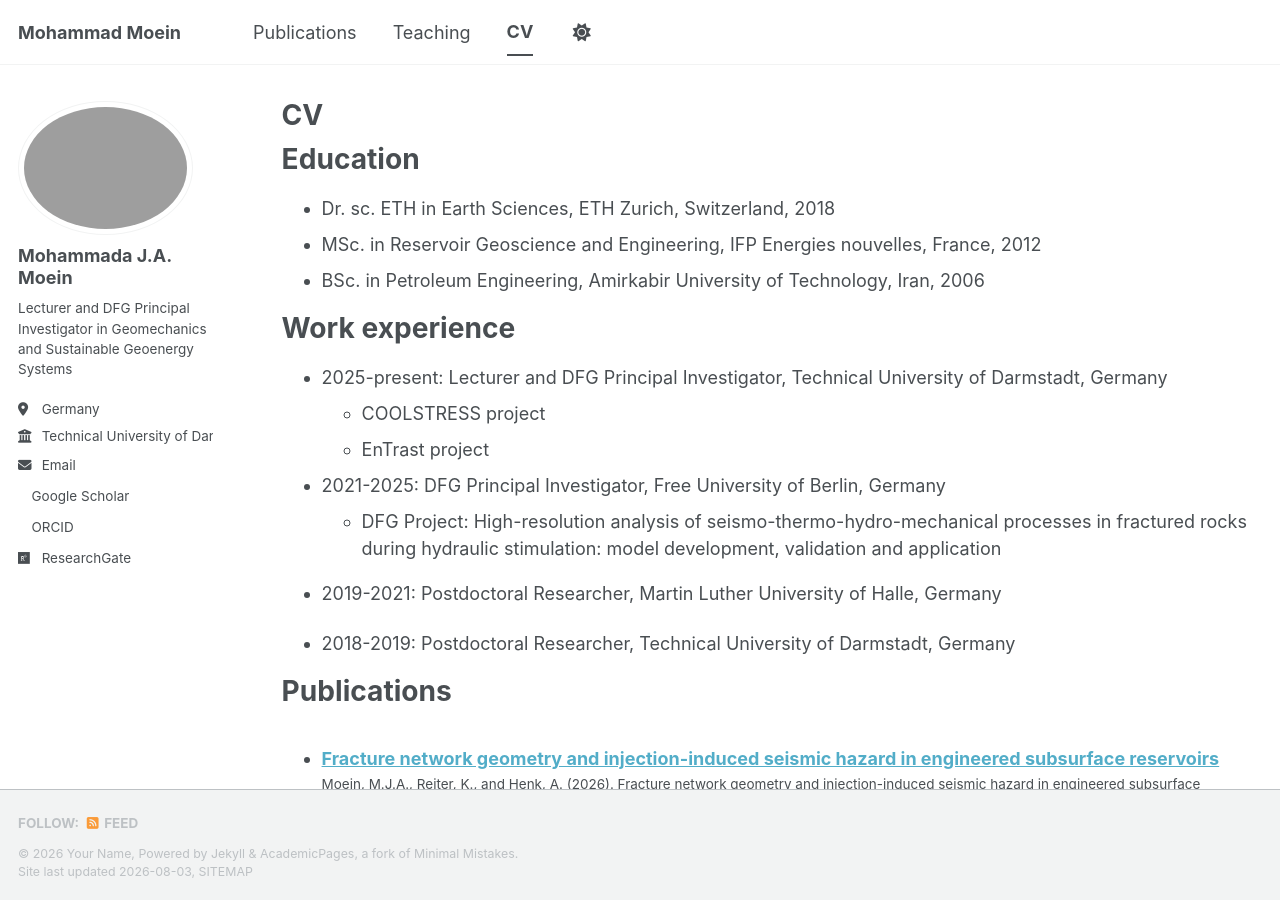
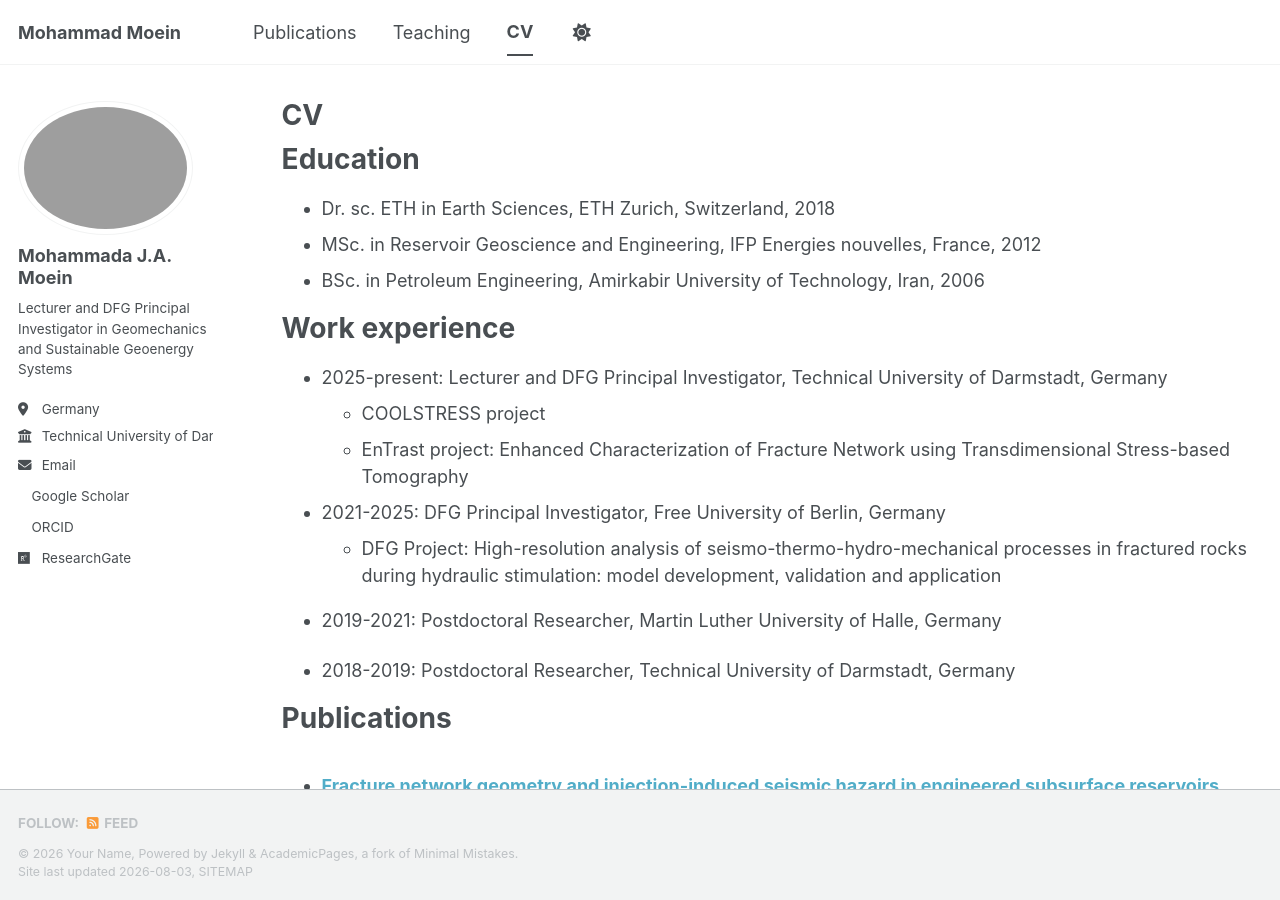
Before and after one commit to mjamoein/mjamoein.github.io, a Jekyll site: the page built from _pages/cv.md, in a window 1280 px wide and 900 px high. Built offline with Jekyll 4.4.1, drawn with Linux system fonts in a browser that asks for light colours; a style sheet for code colours, icons or effects is not loaded.

Commit message:
Update cv.md

```diff
--- a/_pages/cv.md
+++ b/_pages/cv.md
@@ -19,7 +19,7 @@ Work experience
 ======
 * 2025-present: Lecturer and DFG Principal Investigator, Technical University of Darmstadt, Germany
   * COOLSTRESS project
-  * EnTrast project
+  * EnTrast project: Enhanced Characterization of Fracture Network using Transdimensional Stress-based Tomography
 
 * 2021-2025: DFG Principal Investigator, Free University of Berlin, Germany
   * DFG Project: High-resolution analysis of seismo-thermo-hydro-mechanical processes in fractured rocks during hydraulic stimulation: model development, validation and application
```
